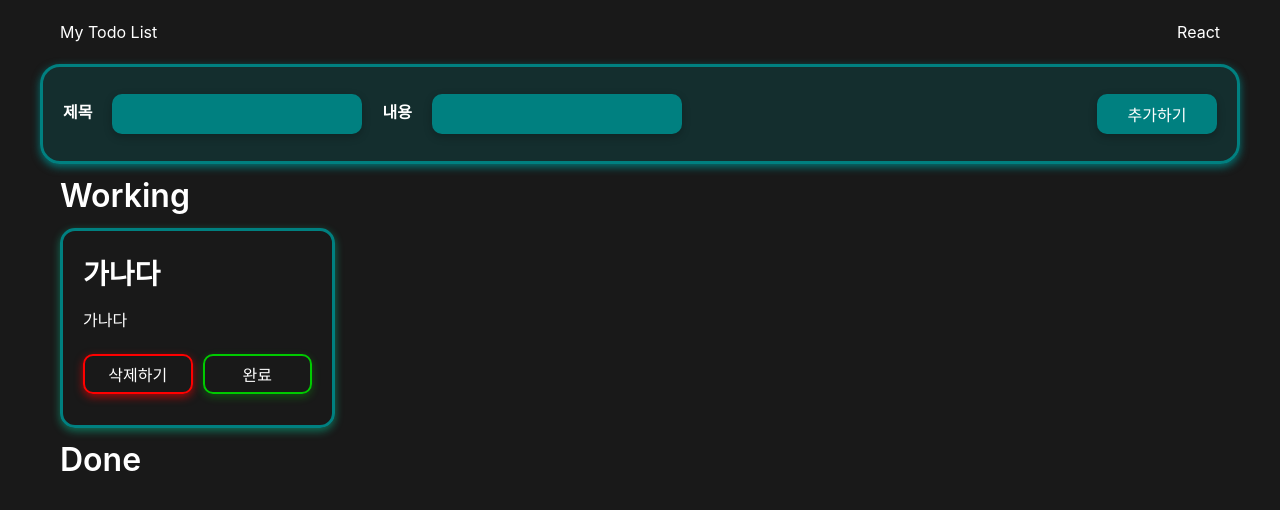
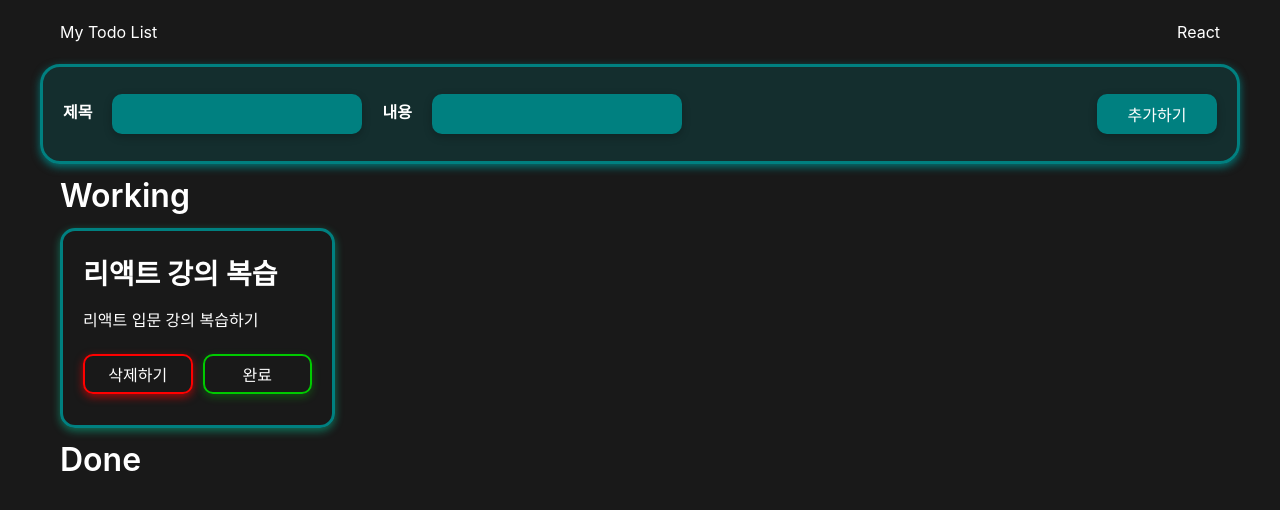
Before and after one commit to jinoc-git/react-personal-project-1, a React (Create React App) app: page / in a window 1280 px wide. Shown: the top 510 px of the page. Built offline with nearby package versions, Linux system fonts and the light colour scheme.

Commit message:
Feat: localstorage이용

```diff
--- a/src/App.jsx
+++ b/src/App.jsx
@@ -4,19 +4,39 @@ import Header from "./components/Header";
 import Main from "./components/Main";
 
 function App() {
-  const [todos, setTodos] = useState([
+  const getLsData = () => {
+    const lsData = JSON.parse(localStorage.getItem("todo"));
+    return lsData;
+  };
+  const setLsData = (data) => {
+    localStorage.setItem("todo", JSON.stringify(data));
+    setTodos(getLsData());
+  };
+  const firstData = [
     {
       id: 1,
-      title: "가나다",
-      body: "가나다",
+      title: "리액트 강의 복습",
+      body: "리액트 입문 강의 복습하기",
       isDone: false,
     },
-  ]);
-
+  ];
+  const dataTodoCount = () => {
+    let count = getLsData();
+    if(count === null) return 0
+    return count.length;
+  }
+  const [todos, setTodos] = useState(
+    dataTodoCount() !== 0 ? getLsData() : firstData
+  );
   return (
     <Layout>
-      <Header todos={todos} setTodos={setTodos} />
-      <Main todos={todos} setTodos={setTodos} />
+      <Header
+        todos={todos}
+        setTodos={setTodos}
+        getLsData={getLsData}
+        setLsData={setLsData}
+      />
+      <Main todos={todos} setTodos={setTodos} setLsData={setLsData} />
     </Layout>
   );
 }
--- a/src/components/Header.jsx
+++ b/src/components/Header.jsx
@@ -1,9 +1,22 @@
 import { useState } from "react";
 
-function Header({ todos, setTodos }) {
+function Header({ todos, setTodos, getLsData, setLsData }) {
   const [title, setTitle] = useState("");
   const [body, setBody] = useState("");
-  const [nextid, setNextid] = useState(2);
+  const getLsNum = () => {
+    const lsNumData = JSON.parse(localStorage.getItem("num"));
+    return lsNumData;
+  };
+  const setLsNum = (num) => {
+    localStorage.setItem("num", JSON.stringify(num));
+    setNextid(getLsNum);
+  };
+  const dataNumCount = () => {
+    let count = getLsNum();
+    if (count === null) return 0;
+    return count.length;
+  };
+  const [nextid, setNextid] = useState(dataNumCount() !== 0 ? getLsNum() : 2);
   const titleHandler = (event) => {
     setTitle(event.target.value);
   };
@@ -11,6 +24,11 @@ function Header({ todos, setTodos }) {
     setBody(event.target.value);
   };
 
+  const afterSubmit = () => {
+    setTitle("");
+    setBody("");
+    setLsNum(nextid + 1);
+  };
   const onSubmitHandler = (event) => {
     event.preventDefault();
     let data = {
@@ -19,11 +37,11 @@ function Header({ todos, setTodos }) {
       body,
       isDone: false,
     };
-    setTodos([...todos, data]);
-    setTitle("");
-    setBody("");
-    setNextid(nextid + 1);
+    console.log(nextid);
+    setLsData([...todos, data]);
+    afterSubmit();
   };
+
   return (
     <header>
       <div className="title">
--- a/src/components/Main.jsx
+++ b/src/components/Main.jsx
@@ -1,7 +1,7 @@
 import sectionList from "../sectionsList";
 import Sections from "./Sections";
 
-function Main({ todos, setTodos }) {
+function Main({ todos, setTodos, setLsData }) {
   const onChangeHandler = (id) => {
     const chageTodo = todos.map((todo) => {
       if (todo.id === id) {
@@ -13,12 +13,12 @@ function Main({ todos, setTodos }) {
       }
       return todo;
     });
-    setTodos(chageTodo);
+    setLsData(chageTodo);
   };
 
   const removeHandler = (id) => {
     let newTodos = todos.filter((item) => item.id !== id);
-    setTodos(newTodos);
+    setLsData(newTodos);
   };
 
   return (
```
